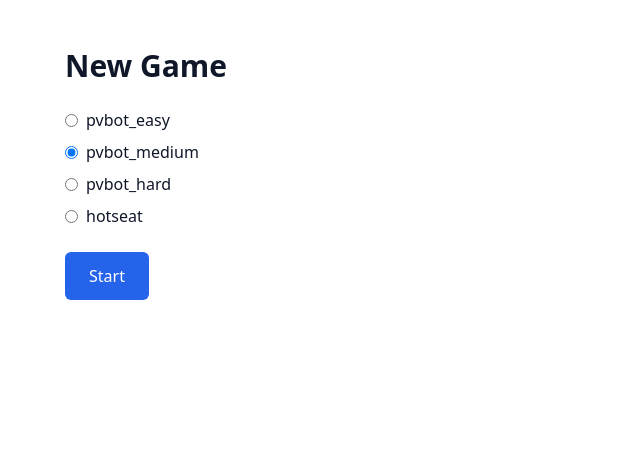
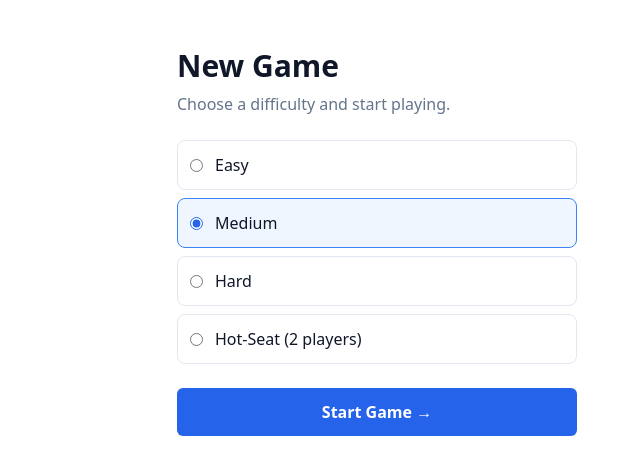
Before and after one commit to AlekeGo/BattleShipGame, a Next.js app in the folder frontend/: page /play in a window 1280 px wide. Shown: the top 474 px of the page, without its empty margins (263-903 px from the left). Built offline with nearby package versions, Linux system fonts and the light colour scheme; no server answers.

Commit message:
feat(ui): play page — mode select, game creation, ship placement flow

```diff
--- a/frontend/src/app/play/page.tsx
+++ b/frontend/src/app/play/page.tsx
@@ -1,28 +1,111 @@
 "use client";
 
 import { useState } from "react";
+import { useRouter } from "next/navigation";
+
+import ShipPlacer from "@/components/ShipPlacer";
+import { api } from "@/lib/api";
+import { getOrCreateUserId } from "@/lib/user";
+import type { GameMode } from "@/lib/types";
+import type { PlacedShip } from "@/hooks/usePlacement";
+
+const MODE_LABELS: Record<GameMode, string> = {
+  pvbot_easy: "Easy",
+  pvbot_medium: "Medium",
+  pvbot_hard: "Hard",
+  hotseat: "Hot-Seat (2 players)",
+};
 
 export default function PlayPage() {
-  const [mode, setMode] = useState<"pvbot_easy" | "pvbot_medium" | "pvbot_hard" | "hotseat">(
-    "pvbot_medium",
-  );
+  const router = useRouter();
+  const [mode, setMode] = useState<GameMode>("pvbot_medium");
+  const [gameId, setGameId] = useState<string | null>(null);
+  const [loading, setLoading] = useState(false);
+  const [error, setError] = useState<string | null>(null);
+
+  async function startNewGame() {
+    setLoading(true);
+    setError(null);
+    try {
+      const userId = await getOrCreateUserId();
+      const { game_id } = await api.post<{ game_id: string; fleet: unknown[] }>("/api/games", {
+        user_id: userId,
+        mode,
+      });
+      setGameId(game_id);
+    } catch (e) {
+      setError(String(e));
+    } finally {
+      setLoading(false);
+    }
+  }
+
+  async function handleAutoPlace() {
+    if (!gameId) return;
+    try {
+      await api.post(`/api/games/${gameId}/place-auto`);
+      router.push(`/game/${gameId}`);
+    } catch (e) {
+      setError(String(e));
+    }
+  }
+
+  async function handleConfirm(ships: PlacedShip[]) {
+    if (!gameId) return;
+    setLoading(true);
+    try {
+      await api.post(`/api/games/${gameId}/place`, { ships });
+      router.push(`/game/${gameId}`);
+    } catch (e) {
+      setError(String(e));
+    } finally {
+      setLoading(false);
+    }
+  }
+
+  if (gameId) {
+    return (
+      <main className="mx-auto max-w-5xl px-6 py-8">
+        <h1 className="mb-6 text-3xl font-bold">Place Your Ships</h1>
+        {error && <p className="mb-4 text-red-600">{error}</p>}
+        <ShipPlacer onConfirm={handleConfirm} onAutoPlace={handleAutoPlace} />
+      </main>
+    );
+  }
 
   return (
-    <main className="mx-auto max-w-2xl px-6 py-12">
+    <main className="mx-auto max-w-md px-6 py-12">
       <h1 className="text-3xl font-bold">New Game</h1>
+      <p className="mt-2 text-slate-500">Choose a difficulty and start playing.</p>
+
       <div className="mt-6 space-y-2">
-        {(["pvbot_easy", "pvbot_medium", "pvbot_hard", "hotseat"] as const).map((m) => (
-          <label key={m} className="flex items-center gap-2">
+        {(Object.entries(MODE_LABELS) as [GameMode, string][]).map(([m, label]) => (
+          <label
+            key={m}
+            className={`flex cursor-pointer items-center gap-3 rounded-lg border p-3 transition-colors ${
+              mode === m ? "border-blue-500 bg-blue-50" : "border-slate-200 hover:border-blue-300"
+            }`}
+          >
             <input
               type="radio"
+              className="accent-blue-600"
               checked={mode === m}
               onChange={() => setMode(m)}
             />
-            {m}
+            <span className="font-medium">{label}</span>
           </label>
         ))}
       </div>
-      <button className="mt-6 rounded-md bg-blue-600 px-6 py-3 text-white">Start</button>
+
+      {error && <p className="mt-4 text-red-600">{error}</p>}
+
+      <button
+        onClick={startNewGame}
+        disabled={loading}
+        className="mt-6 w-full rounded-md bg-blue-600 px-6 py-3 font-semibold text-white disabled:opacity-50"
+      >
+        {loading ? "Starting…" : "Start Game →"}
+      </button>
     </main>
   );
 }
--- a/frontend/src/lib/types.ts
+++ b/frontend/src/lib/types.ts
@@ -1,6 +1,14 @@
 export type Coord = { row: number; col: number };
 
 export type GameMode = "pvbot_easy" | "pvbot_medium" | "pvbot_hard" | "hotseat";
+
+export type PlacedShip = {
+  name: string;
+  size: number;
+  row: number;
+  col: number;
+  orientation: "H" | "V";
+};
 
 export type ShotResult = {
   result: "hit" | "miss" | "sunk";
```
